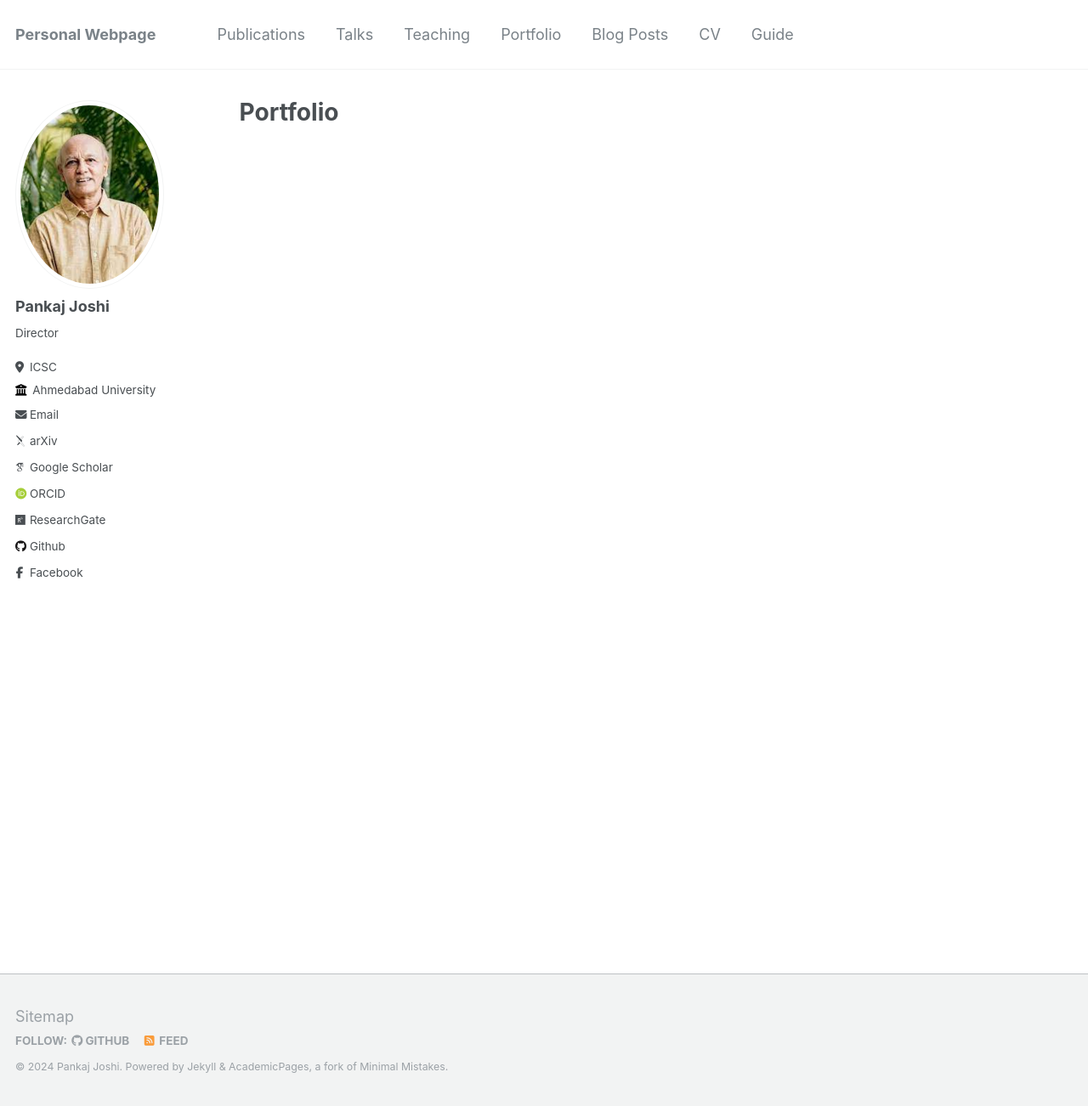
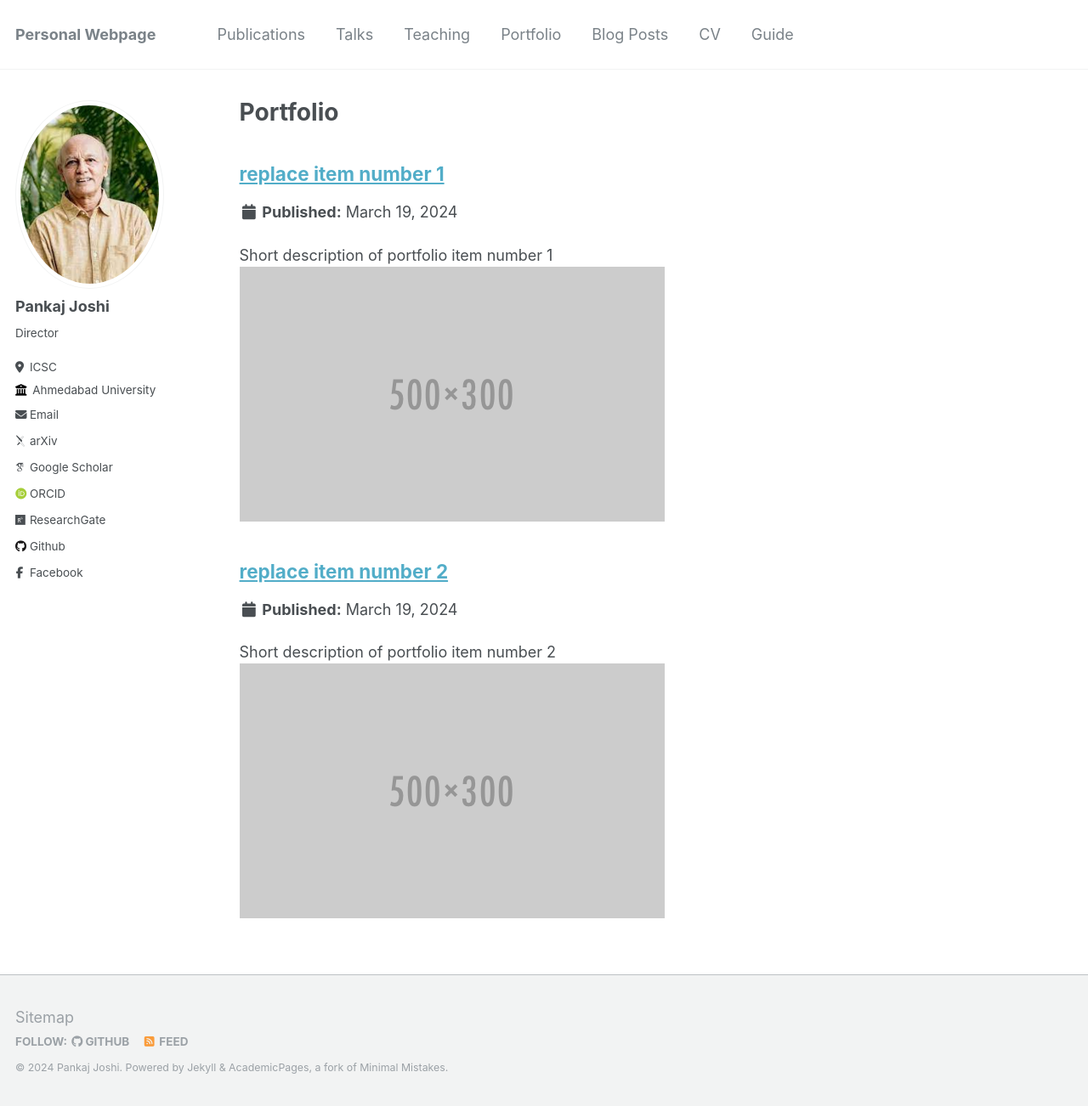
Before and after one commit to Pankaj-S-Joshi/Pankaj-S-Joshi.github.io, a Jekyll site: the page built from _pages/portfolio.html, in a window 1280 px wide and 1302 px high. Shown: the whole window at 85% size. Built offline with Jekyll 4.4.1, drawn with Linux system fonts in a browser that asks for light colours; some web fonts are replaced; part of the change alters nothing that is shown.

Commit message:
Update _config.yml

```diff
--- a/_config.yml
+++ b/_config.yml
@@ -204,7 +204,7 @@ collections:
   publications:
     output: true
     permalink: /:collection/:path/
-  replace:
+  portfolio:
     output: true
     permalink: /:collection/:path/
   talks:
```
